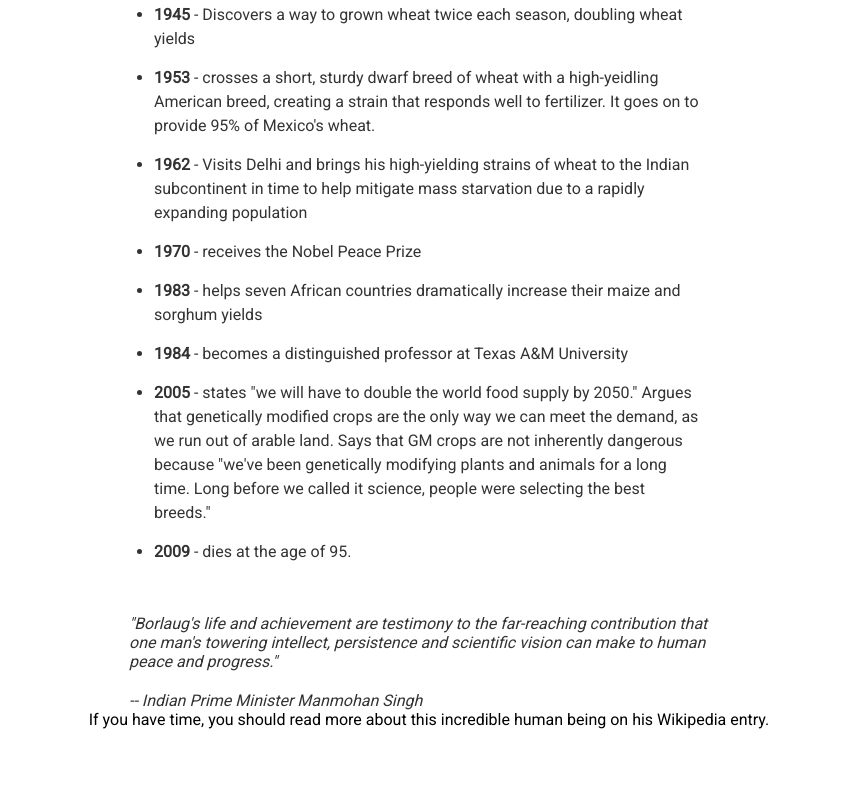
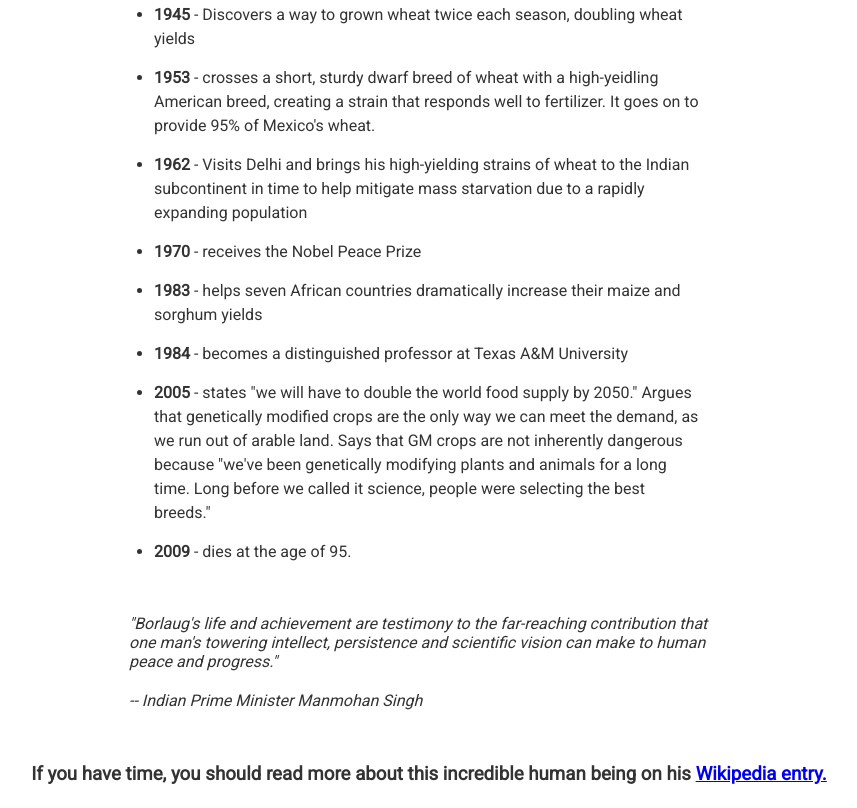
Before and after one commit to runz0rEgor/first_landing, a plain HTML site: page index.html in a window 1280 px wide. Shown: the part 1527-2335 px from the top of the page, without its empty margins (211-1068 px from the left). Before the commit the page ends 2276 px from the top, so only its background shows below. Drawn offline with Linux system fonts and the light colour scheme.

Commit message:
little things left

```diff
--- a/index.html
+++ b/index.html
@@ -48,7 +48,7 @@
             <p class="quote-subtext">-- Indian Prime Minister Manmohan Singh</p>
         </div>
         <div class="list__footer">
-            <p class="footer-text">If you have time, you should read more about this incredible human being on his Wikipedia entry.</p>
+            <h3 class="footer-text">If you have time, you should read more about this incredible human being on his <a href="https://ru.wikipedia.org/wiki" target="_blank">Wikipedia entry.</a></h3>
         </div>
     </section>
 </body>
--- a/style.css
+++ b/style.css
@@ -60,7 +60,7 @@ body {
 }
 
 .list__quote {
-    margin: 0 auto;
+    margin: 0 auto 50px auto;
     max-width: 600px;
     font-style: italic;
     color: #333;
@@ -70,5 +70,7 @@ body {
 }
 
 .list__footer {
+    color: #333;
+    line-height: 1.5;
     text-align: center;
 }
```
